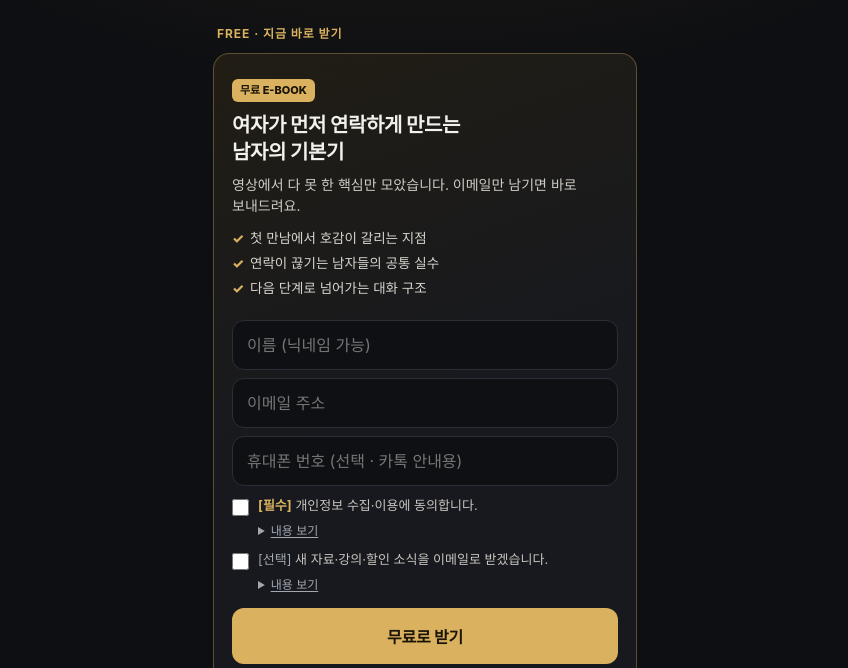
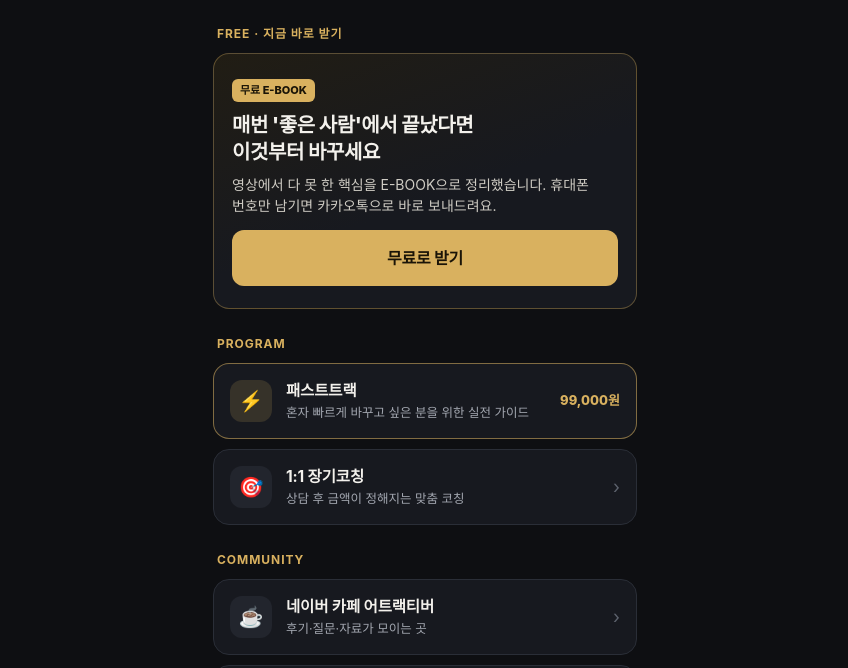
Before and after one commit to gydnjs6580-boop/yanam, a plain HTML site: page index.html in a window 1280 px wide. Shown: the part 284-952 px from the top of the page, without its empty margins (215-1063 px from the left). Drawn offline with Linux system fonts and the light colour scheme; a web font is replaced by a local one.

Commit message:
링크 페이지 무료자료 블록을 랜딩 페이지로 연결
Co-Authored-By: Claude Opus 5.5 <noreply@anthropic.com>
Claude-Session: https://claude.ai/code/session_01XgMmG5mFvS9oNnrKU4cjoE

```diff
--- a/index.html
+++ b/index.html
@@ -97,43 +97,10 @@
   <!-- ① 무료 자료 (핵심 블록) -->
   <div class="section-label">FREE · 지금 바로 받기</div>
   <section class="lead" id="free">
-    <div id="leadForm">
-      <span class="badge">무료 E-BOOK</span>
-      <h2>여자가 먼저 연락하게 만드는<br>남자의 기본기</h2>
-      <p class="desc">영상에서 다 못 한 핵심만 모았습니다. 이메일만 남기면 바로 보내드려요.</p>
-      <ul>
-        <li>첫 만남에서 호감이 갈리는 지점</li>
-        <li>연락이 끊기는 남자들의 공통 실수</li>
-        <li>다음 단계로 넘어가는 대화 구조</li>
-      </ul>
-      <form id="form" novalidate>
-        <input class="field" type="text" name="name" placeholder="이름 (닉네임 가능)" autocomplete="name" maxlength="30">
-        <input class="field" type="email" name="email" placeholder="이메일 주소" autocomplete="email" required maxlength="100">
-        <input class="field" type="tel" name="phone" placeholder="휴대폰 번호 (선택 · 카톡 안내용)" autocomplete="tel" inputmode="numeric" maxlength="13">
-        <label class="consent"><input type="checkbox" name="agreePrivacy" required>
-          <span><span class="req">[필수]</span> 개인정보 수집·이용에 동의합니다.</span></label>
-        <details class="terms"><summary>내용 보기</summary><div>
-          수집 항목: 이메일(필수), 이름·휴대폰 번호(선택)<br>
-          이용 목적: 무료 자료 발송(이메일·카카오톡) 및 신청 확인<br>
-          보유 기간: 수신 거부 또는 동의 철회 시까지 (최대 2년)<br>
-          동의를 거부할 수 있으며, 거부 시 무료 자료를 받을 수 없습니다.
-        </div></details>
-        <label class="consent"><input type="checkbox" name="agreeMarketing">
-          <span><span class="opt">[선택]</span> 새 자료·강의·할인 소식을 이메일로 받겠습니다.</span></label>
-        <details class="terms"><summary>내용 보기</summary><div>
-          이용 목적: 신규 콘텐츠·강의·프로그램 및 할인 안내 (광고성 정보)<br>
-          보유 기간: 수신 거부 시까지<br>
-          동의하지 않아도 무료 자료는 받을 수 있으며, 언제든 메일 하단에서 수신 거부할 수 있습니다.
-        </div></details>
-        <input type="text" name="website" tabindex="-1" autocomplete="off" style="position:absolute;left:-9999px" aria-hidden="true">
-        <button class="btn-main" type="submit" id="submitBtn">무료로 받기</button>
-        <div class="msg" id="msg" role="status"></div>
-      </form>
-    </div>
-    <div class="done" id="done">
-      <h3>신청 완료! 📩</h3>
-      <p>입력하신 이메일로 자료를 보냈어요.<br>몇 분 안에 안 보이면 스팸함·프로모션함을 확인해 주세요.</p>
-    </div>
+    <span class="badge">무료 E-BOOK</span>
+    <h2>매번 '좋은 사람'에서 끝났다면<br>이것부터 바꾸세요</h2>
+    <p class="desc">영상에서 다 못 한 핵심을 E-BOOK으로 정리했습니다. 휴대폰 번호만 남기면 카카오톡으로 바로 보내드려요.</p>
+    <a class="btn-main" data-track="free_landing" href="free.html" style="display:block;text-align:center;text-decoration:none">무료로 받기</a>
   </section>
 
   <!-- ② 상품 -->
```
